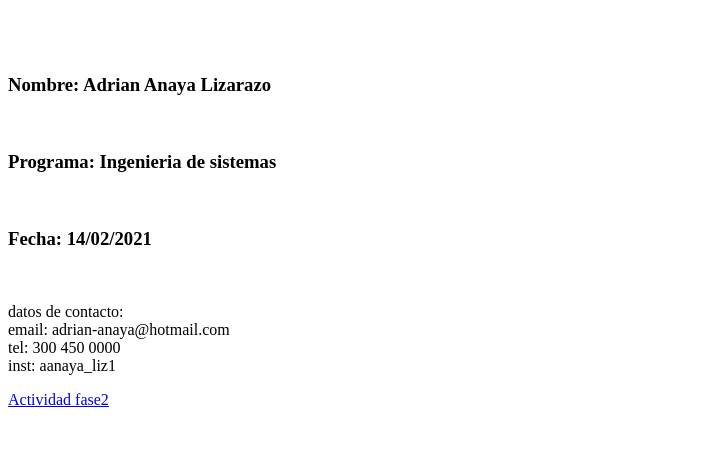
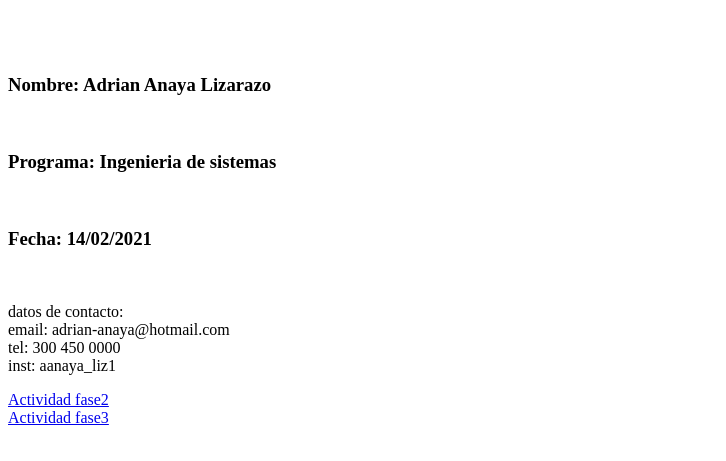
Before and after one commit to Adrian-Anaya/DSW-AdrianAnaya, a plain HTML site: page index.html in a window 1280 px wide. Shown: the part 61-522 px from the top of the page, without its empty margins (0-726 px from the left). Drawn offline with Linux system fonts and the light colour scheme.

Commit message:
actualizacion
actualizacion

```diff
--- a/index.html
+++ b/index.html
@@ -20,6 +20,8 @@
         tel: 300 450 0000 <br> inst: aanaya_liz1 </p>
     <p>
         <a href="fase2/design.html">Actividad fase2</a>
+        <br>
+        <a href="fase3/index.html">Actividad fase3</a>
     </p>
 </body>
 </html>
```
